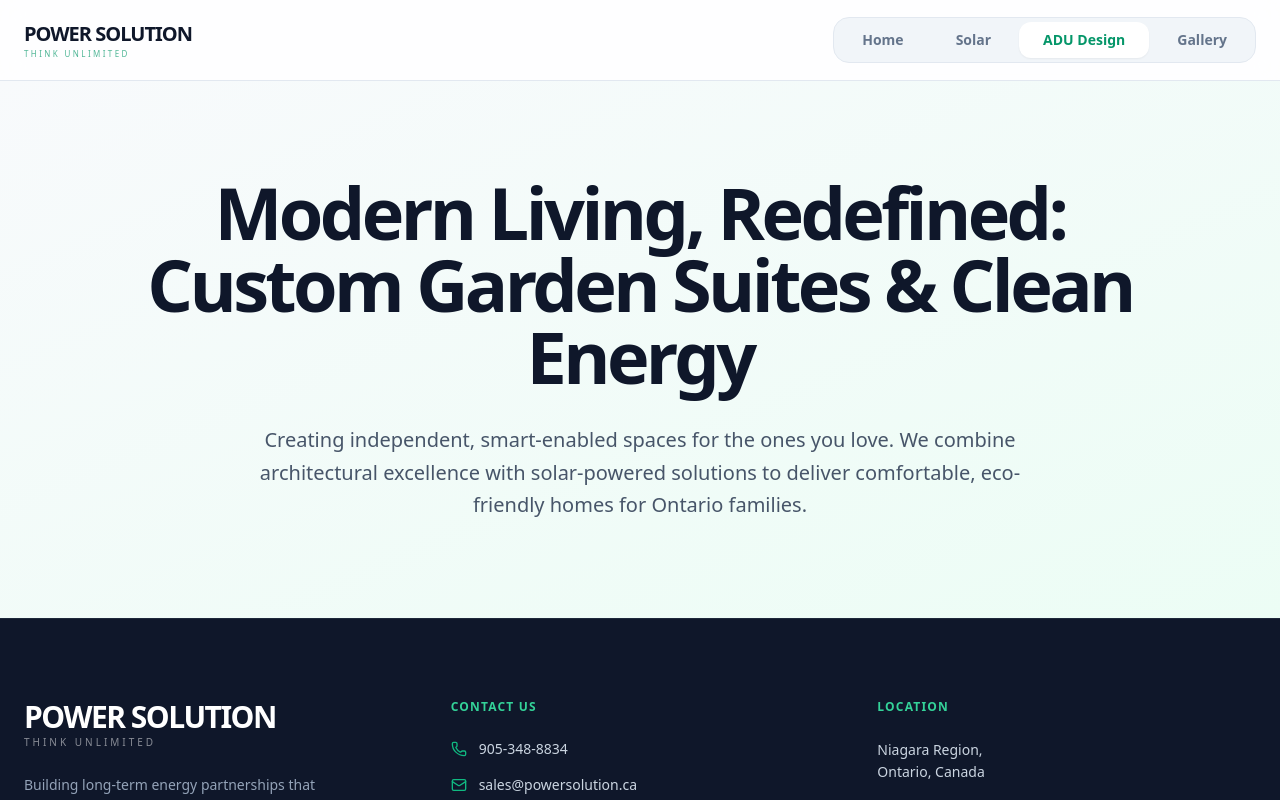
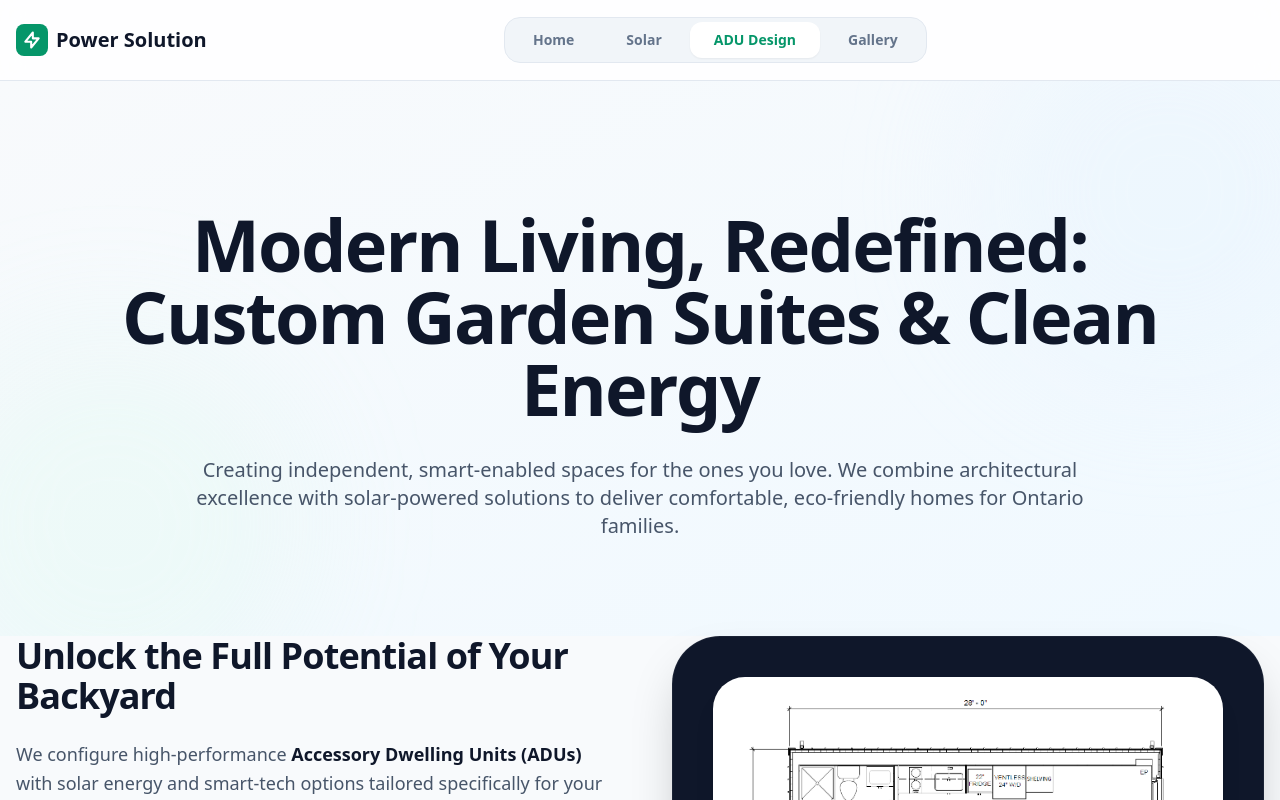
Before and after one commit to crystalcy123-arch/Power-Solution-1, a React (Vite) app: page / in a window 1280 px wide. Both pictures are taken after a click on the button "ADU Design". Shown: the top 800 px of the page. Built offline with nearby package versions, Linux system fonts and the light colour scheme.

Commit message:
Update App.tsx

```diff
--- a/src/App.tsx
+++ b/src/App.tsx
@@ -1,232 +1,68 @@
-/**
- * @license
- * SPDX-License-Identifier: Apache-2.0
- */
+import React, { useState } from 'react';
+import Header from './components/Header';
+import Hero from './components/Hero';
+import SolarSection from './components/SolarSection';
+import ADUSection from './components/ADUSection';
+import GallerySection from './components/GallerySection';
+import Footer from './components/Footer';
+import { MainCategory, UserLocation } from './types';
 
-import React, { useState } from 'react';
-import {
-  Zap,
-  Shield,
-  TrendingDown,
-  Wrench,
-  GraduationCap,
-  Phone,
-  Mail,
-  Globe,
-  ArrowRight,
-  FileDown
-} from 'lucide-react';
-// 修复点 1: 确保导出路径兼容大多数 Vercel 部署环境
-import { motion } from 'framer-motion';
-
-// --- 子组件定义 ---
-
-const BenefitCard = ({ icon: Icon, title, description }: { icon: any, title: string, description: string }) => (
-  <motion.div
-    initial={{ opacity: 0, y: 20 }}
-    whileInView={{ opacity: 1, y: 0 }}
-    viewport={{ once: true }}
-    className="bg-white p-6 rounded-2xl border border-emerald-100 shadow-sm hover:shadow-md transition-shadow"
-  >
-    <div className="w-12 h-12 bg-emerald-100 rounded-xl flex items-center justify-center mb-4">
-      <Icon className="text-emerald-600 w-6 h-6" />
-    </div>
-    <h3 className="text-lg font-bold text-slate-900 mb-2">{title}</h3>
-    <p className="text-slate-600 text-sm leading-relaxed">{description}</p>
-  </motion.div>
-);
-
-const Step = ({ number, title, description }: { number: string, title: string, description: string }) => (
-  <div className="flex gap-4 items-start">
-    <div className="flex-shrink-0 w-10 h-10 bg-emerald-600 text-white rounded-full flex items-center justify-center font-bold text-lg">
-      {number}
-    </div>
-    <div>
-      <h4 className="font-bold text-slate-900 mb-1">{title}</h4>
-      <p className="text-slate-600 text-sm">{description}</p>
-    </div>
-  </div>
-);
-
-// --- 主应用组件 ---
-
-export default function App() {
-  const [activeTab, setActiveTab] = useState<'home' | 'solar' | 'adu' | 'gallery'>('home');
-
-  // 修复点 2: 定义默认位置信息，防止 ADU 渲染时报错
-  const location = { city: "St. Catharines", region: "Ontario" };
+const App: React.FC = () => {
+  const [activeTab, setActiveTab] = useState<MainCategory>('home');
+  const [location] = useState<UserLocation>({
+    city: 'St. Catharines',
+    region: 'ON',
+    country: 'Canada'
+  });
 
   return (
-    <div className="min-h-screen bg-slate-50 font-sans text-slate-900">
+    <div className="min-h-screen bg-slate-50 flex flex-col font-sans text-slate-900">
+      {/* 统一导航栏 */}
+      <Header activeTab={activeTab} setActiveTab={setActiveTab} />
 
-      {/* 1. 全局 Header 导航 */}
-      <header className="fixed top-0 left-0 right-0 bg-white/80 backdrop-blur-md z-[100] border-b border-slate-200">
-        <div className="max-w-7xl mx-auto px-6 h-20 flex items-center justify-between">
-          <div className="flex flex-col cursor-pointer" onClick={() => setActiveTab('home')}>
-            <span className="text-xl font-black tracking-tighter text-slate-900">POWER SOLUTION</span>
-            <span className="text-[8px] tracking-[0.3em] uppercase opacity-70 text-emerald-600">Think Unlimited</span>
-          </div>
-
-          <nav className="flex items-center space-x-1 bg-slate-100 p-1 rounded-2xl border border-slate-200">
-            <button
-              onClick={() => setActiveTab('home')}
-              className={`px-4 md:px-6 py-2 rounded-xl font-bold text-sm transition-all ${activeTab === 'home' ? 'bg-white text-emerald-600 shadow-sm' : 'text-slate-500 hover:text-emerald-600'}`}
-            >
-              Home
-            </button>
-            <button
-              onClick={() => setActiveTab('solar')}
-              className={`px-4 md:px-6 py-2 rounded-xl font-bold text-sm transition-all ${activeTab === 'solar' ? 'bg-white text-emerald-600 shadow-sm' : 'text-slate-500 hover:text-emerald-600'}`}
-            >
-              Solar
-            </button>
-            <button
-              onClick={() => setActiveTab('adu')}
-              className={`px-4 md:px-6 py-2 rounded-xl font-bold text-sm transition-all ${activeTab === 'adu' ? 'bg-white text-emerald-600 shadow-sm' : 'text-slate-500 hover:text-emerald-600'}`}
-            >
-              ADU Design
-            </button>
-            <button
-              onClick={() => setActiveTab('gallery')}
-              className={`px-4 md:px-6 py-2 rounded-xl font-bold text-sm transition-all ${activeTab === 'gallery' ? 'bg-white text-emerald-600 shadow-sm' : 'text-slate-500 hover:text-emerald-600'}`}
-            >
-              Gallery
-            </button>
-          </nav>
-        </div>
-      </header>
-
-      <main className="pt-20">
-
-        {/* --- HOME 标签页内容 (原生流程) --- */}
+      <main className="flex-grow pt-20">
+        {/* --- 场景 1: HOME (嵌入新网页，现在支持向下滚动到页脚) --- */}
         {activeTab === 'home' && (
-          <div className="animate-in fade-in duration-700">
-            <div className="bg-emerald-900 text-white py-24 px-6 text-center relative overflow-hidden">
-              <div className="absolute inset-0 opacity-10">
-                <img src="https://images.unsplash.com/photo-1508514177221-188b1cf16e9d?auto=format&fit=crop&q=80&w=2000" className="w-full h-full object-cover" alt="Background" />
-              </div>
-              <div className="relative z-10 max-w-4xl mx-auto">
-                <h1 className="text-5xl md:text-7xl font-black mb-8 leading-tight tracking-tighter">
-                  Our <span className="text-emerald-400">Zero-CAPEX</span> Process
-                </h1>
-                <p className="text-xl text-emerald-50/80 mb-12 leading-relaxed">
-                  We believe the future of Ontario's grid is distributed. Power Solution is a Niagara-based Independent Power Producer (IPP) specializing in "Behind-the-Meter" solar and storage.
-                </p>
-                <button
-                  onClick={() => window.print()}
-                  className="px-10 py-5 bg-white text-emerald-900 font-bold rounded-2xl hover:bg-emerald-50 transition-all flex items-center gap-3 mx-auto shadow-2xl"
-                >
-                  <FileDown className="w-6 h-6" /> Download Full PDF
-                </button>
-              </div>
+          <div className="w-full flex flex-col">
+            <div className="w-full h-[1200px] md:h-[2000px]">
+              {/* 设置足够的高度以展示嵌入页面的完整内容 */}
+              <iframe
+                src="https://zero-carpex.vercel.app/"
+                title="Power Solution - Home"
+                className="w-full h-full border-none"
+                loading="lazy"
+              />
             </div>
-
-            <section className="py-24 container mx-auto px-6">
-              <div className="grid md:grid-cols-3 gap-12 relative max-w-5xl mx-auto">
-                <div className="absolute left-5 top-0 bottom-0 w-px bg-slate-200 hidden md:block"></div>
-                <Step number="01" title="Site Access Agreement" description="A simple 1-page document allowing our engineers to finalize the system design and layout." />
-                <Step number="02" title="Energy Service Agreement (ESA)" description="We define the discounted rate you'll pay for the clean power generated on-site." />
-                <Step number="03" title="The 'Switch'" description="We install and manage the system. You start saving from Day 1 of commissioning." />
-              </div>
-            </section>
           </div>
         )}
 
-        {/* --- SOLAR 标签页内容 --- */}
+        {/* --- 场景 2: SOLAR --- */}
         {activeTab === 'solar' && (
-          <section className="py-24 animate-in fade-in duration-500">
-            <div className="container mx-auto px-6">
-              <div className="text-center mb-16">
-                <h2 className="text-sm font-bold text-emerald-600 uppercase tracking-widest mb-4">Why Choose Us</h2>
-                <h3 className="text-4xl font-black text-slate-900">Strategic Benefits for Your Business</h3>
-              </div>
-              <div className="grid sm:grid-cols-2 lg:grid-cols-4 gap-6">
-                <BenefitCard icon={TrendingDown} title="Guaranteed Savings" description="20% electricity bill saving guaranteed from day one." />
-                <BenefitCard icon={Shield} title="Unmatched Resilience" description="Backup power system ensures your campus stays powered." />
-                <BenefitCard icon={Wrench} title="Zero Maintenance" description="We handle all licensing and 24/7 power management." />
-                <BenefitCard icon={GraduationCap} title="Sustainable Innovation" description="Position your company as a leader in the green transition." />
-              </div>
-            </div>
-          </section>
-        )}
-
-        {/* --- ADU DESIGN 标签页内容 --- */}
-        {activeTab === 'adu' && (
           <div className="animate-in fade-in duration-500">
-            <section className="py-24 bg-gradient-to-br from-slate-50 to-emerald-50 text-center px-6">
-              <div className="max-w-5xl mx-auto">
-                <h2 className="text-5xl md:text-7xl font-black text-slate-900 mb-8 leading-[1.1] tracking-tighter">
-                  Modern Living, Redefined: <br />
-                  Custom Garden Suites & Clean Energy
-                </h2>
-                <p className="text-xl text-slate-600 max-w-3xl mx-auto leading-relaxed">
-                  Creating independent, smart-enabled spaces for the ones you love. We combine architectural excellence with solar-powered solutions to deliver comfortable, eco-friendly homes for Ontario families.
-                </p>
-                {/* 按钮已移除 */}
-              </div>
-            </section>
+            <SolarSection location={location} />
           </div>
         )}
 
-        {/* --- GALLERY 标签页内容 --- */}
+        {/* --- 场景 3: ADU DESIGN (包含原首页文字介绍) --- */}
+        {activeTab === 'adu' && (
+          <div className="animate-in fade-in duration-500">
+            <Hero location={location} onHomeClick={() => {}} onSolarClick={() => {}} />
+            <ADUSection location={location} />
+          </div>
+        )}
+
+        {/* --- 场景 4: GALLERY --- */}
         {activeTab === 'gallery' && (
-          <div className="py-24 container mx-auto px-6 text-center animate-in fade-in duration-500">
-             <h3 className="text-3xl font-black text-slate-900 mb-4">Project Gallery</h3>
-             <p className="text-slate-500">Showcasing our recent solar and ADU installations across Ontario.</p>
+          <div className="animate-in fade-in duration-500">
+            <GallerySection />
           </div>
         )}
       </main>
 
-      {/* 2. 全局固定 Footer */}
-      <footer className="bg-slate-900 text-white pt-20 pb-10 border-t border-slate-800">
-        <div className="container mx-auto px-6">
-          <div className="grid md:grid-cols-3 gap-12 mb-16">
-            <div className="space-y-6">
-              <div className="flex flex-col">
-                <span className="text-3xl font-black tracking-tighter">POWER SOLUTION</span>
-                <span className="text-[10px] tracking-[0.3em] uppercase opacity-50">Think Unlimited</span>
-              </div>
-              <p className="text-slate-400 text-sm leading-relaxed max-w-xs">
-                Building long-term energy partnerships that support local business growth and sustainable infrastructure through smart, reliable battery storage.
-              </p>
-            </div>
-
-            <div className="space-y-6">
-              <h5 className="font-bold uppercase tracking-widest text-xs text-emerald-400">Contact Us</h5>
-              <ul className="space-y-4">
-                <li className="flex items-center gap-3 text-slate-300">
-                  <Phone className="w-4 h-4 text-emerald-500" />
-                  <span className="text-sm font-medium">905-348-8834</span>
-                </li>
-                <li className="flex items-center gap-3 text-slate-300">
-                  <Mail className="w-4 h-4 text-emerald-500" />
-                  <span className="text-sm font-medium">sales@powersolution.ca</span>
-                </li>
-                <li className="flex items-center gap-3 text-slate-300">
-                  <Globe className="w-4 h-4 text-emerald-500" />
-                  <span className="text-sm font-medium">powersolution.ca</span>
-                </li>
-              </ul>
-            </div>
-
-            <div className="space-y-6">
-              <h5 className="font-bold uppercase tracking-widest text-xs text-emerald-400">Location</h5>
-              <p className="text-slate-300 text-sm leading-relaxed">
-                Niagara Region,<br />
-                Ontario, Canada
-              </p>
-            </div>
-          </div>
-
-          <div className="pt-8 border-t border-slate-800 flex flex-col md:flex-row justify-between items-center gap-4 text-[10px] text-slate-500 uppercase tracking-widest font-black">
-            <div>© {new Date().getFullYear()} Power Solution. All rights reserved.</div>
-            <div className="flex gap-8">
-              <a href="#" className="hover:text-emerald-400 transition-colors">Privacy Policy</a>
-              <a href="#" className="hover:text-emerald-400 transition-colors">Terms of Service</a>
-            </div>
-          </div>
-        </div>
-      </footer>
+      {/* 统一页脚：现在 Home 页面滚动到底部也会显示它 */}
+      <Footer />
     </div>
   );
-}
+};
+
+export default App;
```
